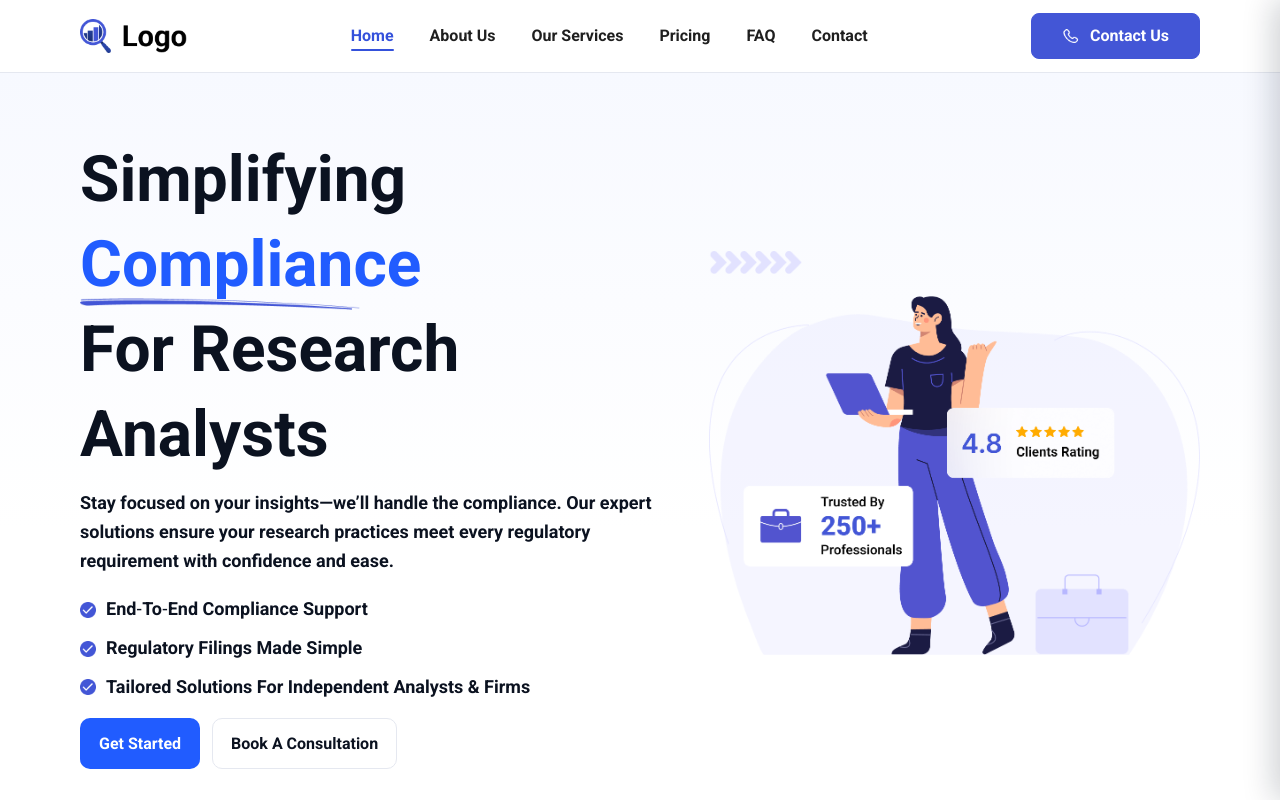
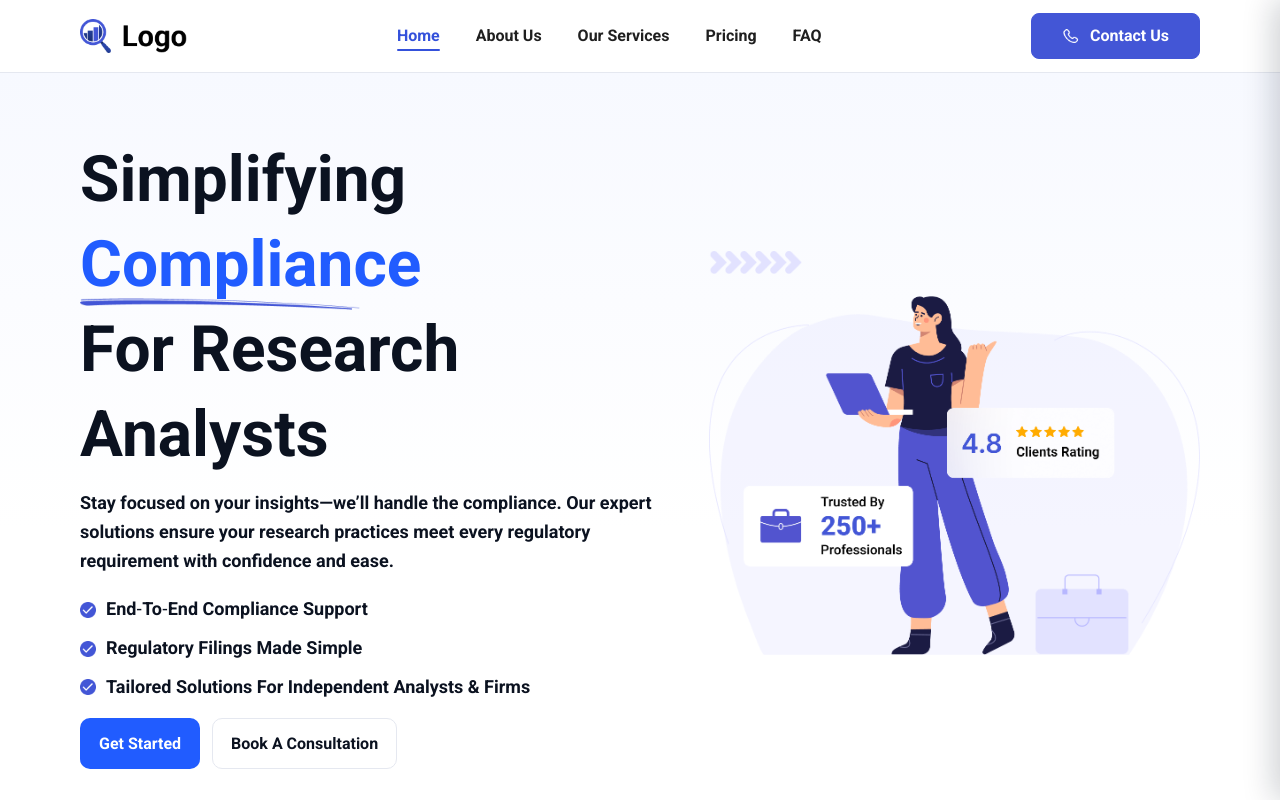
Before and after one commit to shivaraj110/infotechAssignment, a plain HTML site: page index.html in a window 1280 px wide. Shown: the top 800 px of the page. Drawn offline with Linux system fonts and the light colour scheme.

Commit message:
removed duplicate nav links

```diff
--- a/index.html
+++ b/index.html
@@ -45,7 +45,6 @@
             <li><a href="#services">Our Services</a></li>
             <li><a href="#pricing">Pricing</a></li>
             <li><a href="#faq">FAQ</a></li>
-            <li><a href="#contact">Contact</a></li>
           </ul>
         </nav>
 
@@ -110,12 +109,6 @@
                 <a href="#faq">
                   <img src="design/Assets/FAQ.png" alt="FAQ" />
                   <span>FAQ</span>
-                </a>
-              </li>
-              <li>
-                <a href="#contact">
-                  <img src="design/Assets/Contact-icon.png" alt="Contact" />
-                  <span>Contact</span>
                 </a>
               </li>
             </ul>
```
